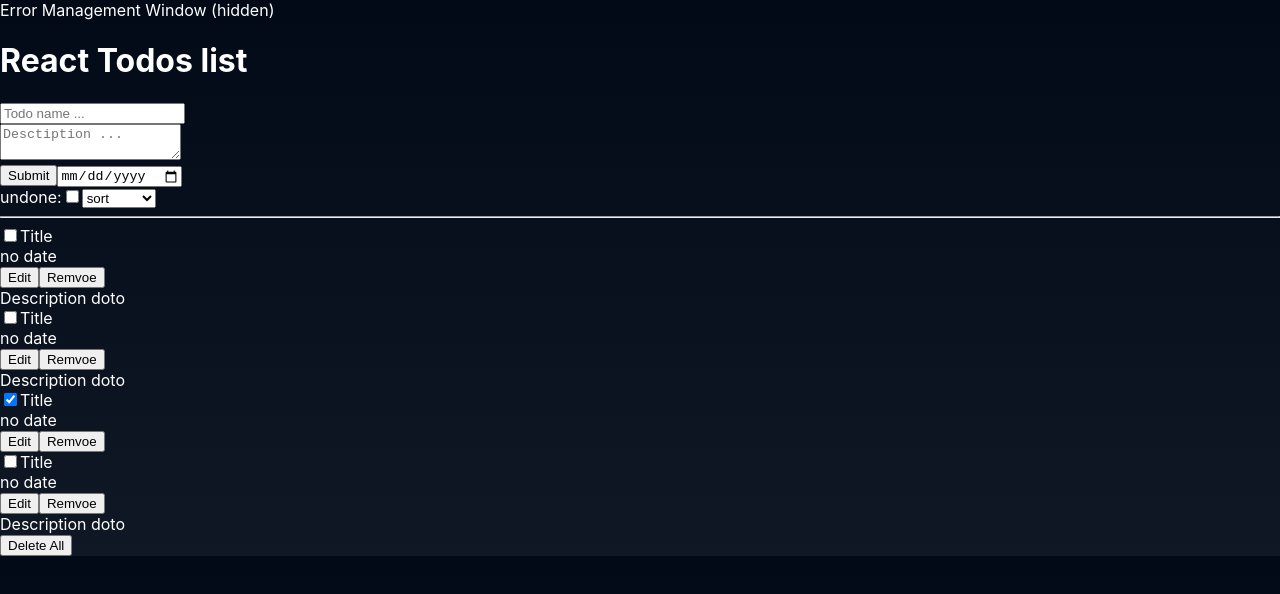
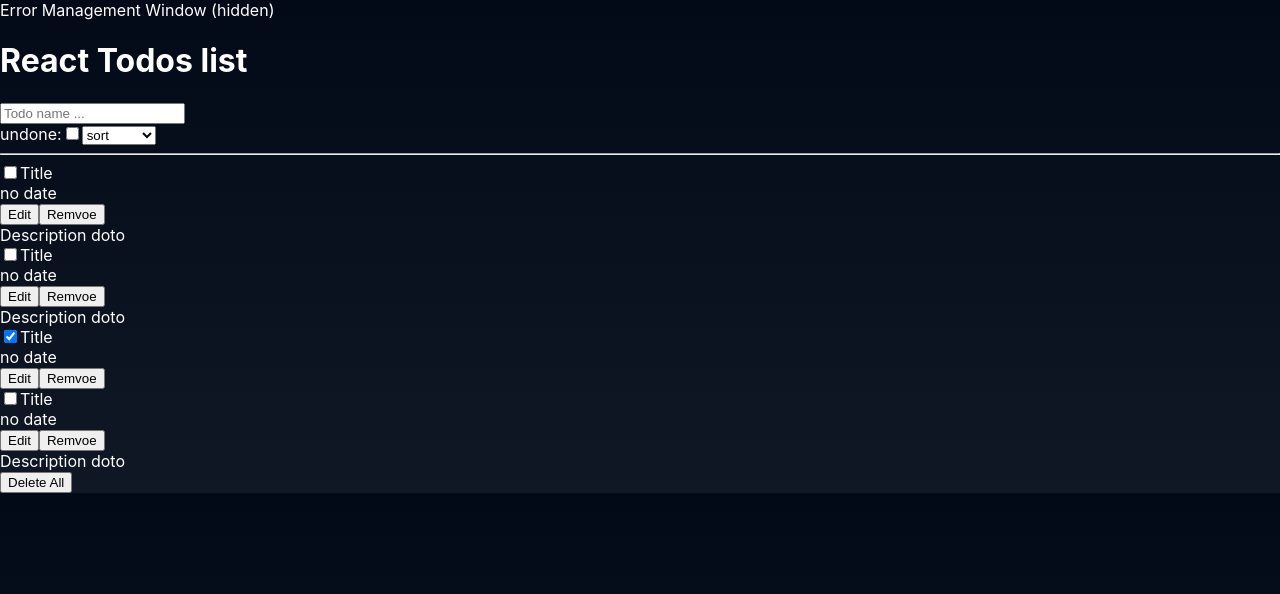
Before and after one commit to WanderVafla/React-Todo, a React app: page / in a window 1280 px wide. Shown: the top 594 px of the page. Built offline with nearby package versions, Linux system fonts and the light colour scheme; the HTML template or start-up script is replaced by a standard one.

Commit message:
feat: improve mechanism hiding and opening for add task form (now control by React)

```diff
--- a/src/components/FormAddTask.tsx
+++ b/src/components/FormAddTask.tsx
@@ -1,8 +1,30 @@
+import { useEffect, useRef, useState } from 'react';
+
 export function FormAddTask() {
+  const [isContentVisible, setIsContentVisible] = useState(false);
+  const formRef = useRef(null);
+
+  useEffect(() => {
+    const handleClickOutside = (event: MouseEvent) => {
+      if (formRef.current && !formRef.current.contains(event.target as Node)) {
+        setIsContentVisible(false);
+      } else if (
+        formRef.current &&
+        formRef.current.contains(event.target as Node)
+      ) {
+        setIsContentVisible(true);
+      }
+    };
+
+    document.addEventListener('mousedown', handleClickOutside);
+    return () => document.removeEventListener('mousedown', handleClickOutside);
+  }, []);
+
   return (
-    <form id="form-add-task">
+    <form ref={formRef} id="form-add-task">
       <input type="text" id="title-task-input" placeholder="Todo name ..." />
-      <div id="form-task-content">
+      {isContentVisible && (
+        <>
           <textarea
             id="description-area"
             placeholder="Desctiption ..."
@@ -11,7 +33,8 @@
             <input type="submit" />
             <input type="date" />
           </div>
-      </div>
+        </>
+      )}
     </form>
   );
 }
```
Lines whose indentation alone changed are shown as unchanged.
